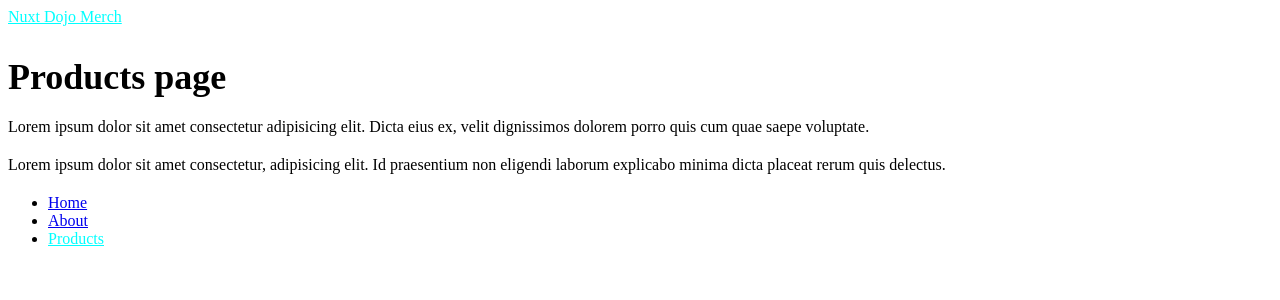
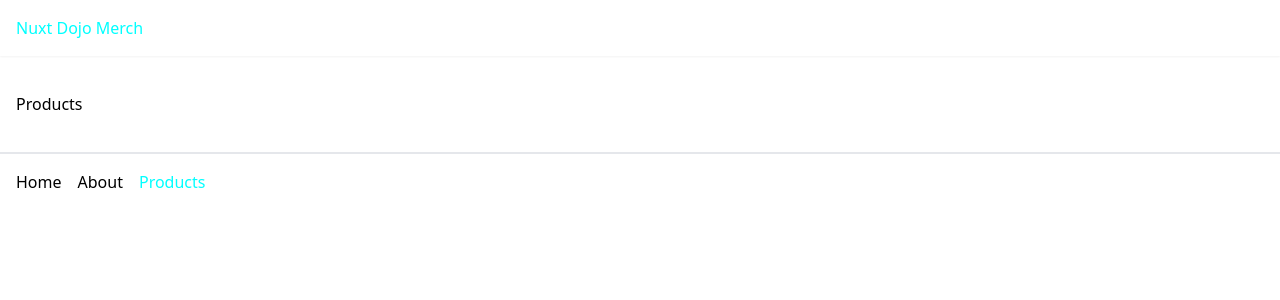
Before and after one commit to MichelNassarleb/NuxtJs, a Nuxt app: page /products in a window 1280 px wide. Shown: the top 300 px of the page. Built offline with nearby package versions, Linux system fonts and the light colour scheme.

Commit message:
added tailwind styles to the layouts and pages

```diff
--- a/layouts/default.vue
+++ b/layouts/default.vue
@@ -1,8 +1,9 @@
 <template>
     <div>
-      <header>
-        <nav>
-          <ul>
+      <header class="shadow-sm bg-white">
+        <nav class="container mx-auto p-4 flex justify-between">
+          <NuxtLink to="/" class="font-bold">Nuxt Dojo</NuxtLink>
+          <ul class="flex gap-4">
             <li>
               <!-- NuxtLink gives you the ability to navigate to new screens without making extra requests to the server if it's not needed
               which makes your web app much more performant and scalable-->
@@ -18,7 +19,7 @@
           </ul>
         </nav>
       </header>
-      <div>
+      <div class="container mx-auto p-4">
         <slot />
       </div>
       </div>
--- a/layouts/products.vue
+++ b/layouts/products.vue
@@ -1,16 +1,16 @@
 <template>
-      <header>
-        <nav>
+      <header class="shadow-sm bg-white">
+        <nav class="container mx-auto p-4">
           <NuxtLink to="/products">Nuxt Dojo Merch</NuxtLink>
         </nav>
       </header>
 
-      <div>
+      <div class="container mx-auto p-4">
         <slot />
       </div>
 
-      <footer>
-        <ul>
+      <footer class="container mx-auto p-4 flex justify-between border-t-2 bottom">
+        <ul class="flex gap-4">
             <li>
               <!-- NuxtLink gives you the ability to navigate to new screens without making extra requests to the server if it's not needed
               which makes your web app much more performant and scalable-->
--- a/nuxt.config.ts
+++ b/nuxt.config.ts
@@ -1,4 +1,7 @@
 // https://nuxt.com/docs/api/configuration/nuxt-config
 export default defineNuxtConfig({
   devtools: { enabled: true },
+  modules: [
+    '@nuxtjs/tailwindcss'
+  ]
 });
--- a/package.json
+++ b/package.json
@@ -13,5 +13,8 @@
     "nuxt": "^3.11.2",
     "vue": "^3.4.27",
     "vue-router": "^4.3.2"
+  },
+  "devDependencies": {
+    "@nuxtjs/tailwindcss": "^6.12.0"
   }
 }
--- a/pages/products/index.vue
+++ b/pages/products/index.vue
@@ -1,14 +1,6 @@
 <template>
   <div>
-    <h2>Products page</h2>
-    <p>
-      Lorem ipsum dolor sit amet consectetur adipisicing elit. Dicta eius ex,
-      velit dignissimos dolorem porro quis cum quae saepe voluptate.
-    </p>
-    <p>
-      Lorem ipsum dolor sit amet consectetur, adipisicing elit. Id praesentium
-      non eligendi laborum explicabo minima dicta placeat rerum quis delectus.
-    </p>
+    <p>Products</p>
   </div>
 </template>
 
@@ -19,10 +11,7 @@
 </script>
 
 <style scoped>
-h2 {
-  margin-bottom: 20px;
-  font-size: 36px;
-}
+
 p {
   margin: 20px 0;
 }
```
Also changed, not shown: 1 other file (tests, documents, lock files or other folders).
